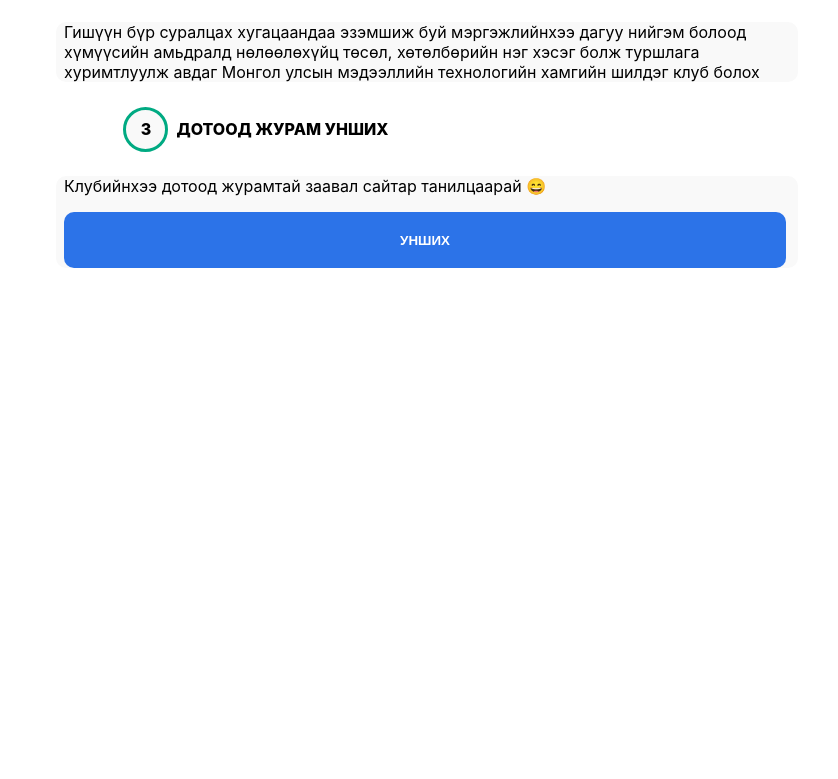
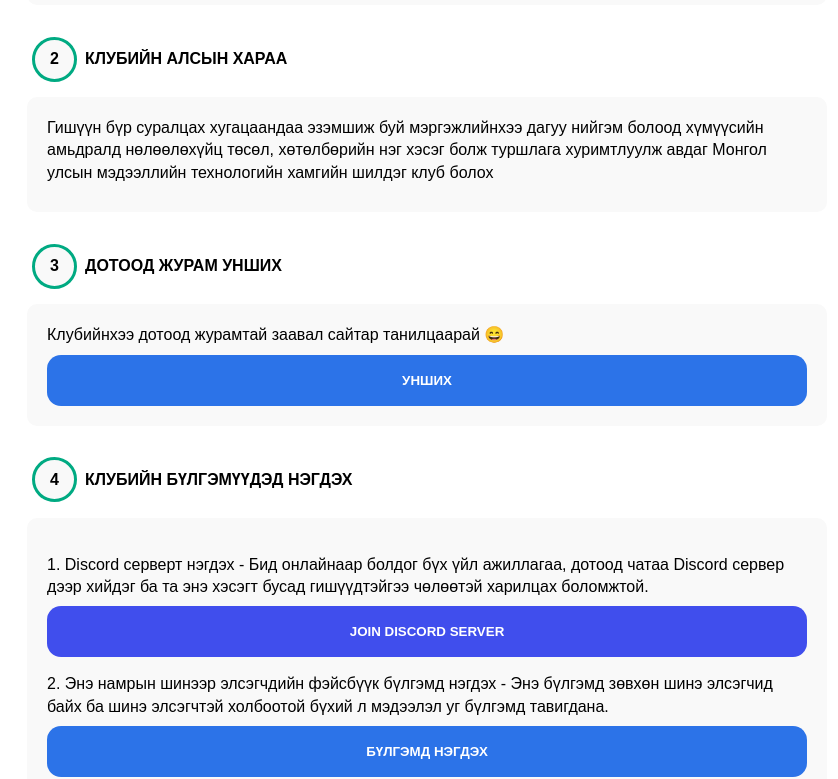
Before and after one commit to hackumclub/new-members, a Next.js app: page / in a window 1280 px wide. Shown: the part 462-1241 px from the top of the page, without its empty margins (213-1051 px from the left). Before the commit the page ends 800 px from the top, so only its background shows below. Built offline with nearby package versions, Linux system fonts and the light colour scheme.

Commit message:
changed font & some style fixed

```diff
--- /dev/null
+++ b/components/Button/Button.js
@@ -0,0 +1,15 @@
+import styles from "./Button.module.css";
+
+export default function Button({ href, content, type }) {
+  return (
+    <a href={href} target="_blank" rel="noreferrer">
+      {type === "discord" ? (
+        <button className={`${styles.default} ${styles.discord}`}>
+          {content}
+        </button>
+      ) : (
+        <button className={styles.default}>{content}</button>
+      )}
+    </a>
+  );
+}
--- /dev/null
+++ b/components/Button/Button.module.css
@@ -0,0 +1,20 @@
+.default {
+  background-color: #2c73e8;
+  width: 100%;
+  border: 0;
+  padding: 18px;
+  text-transform: uppercase;
+  border-radius: 14px;
+  font-weight: 800;
+  color: #ffffff;
+  cursor: pointer;
+  transition: ease-in 100ms;
+}
+
+.default:hover {
+  opacity: 0.8;
+}
+
+.discord {
+  background-color: #404eed;
+}
--- a/components/Card/Card.js
+++ b/components/Card/Card.js
@@ -1,22 +1,10 @@
 import styles from "./Card.module.css";
 
-export default function Title({ title, hasButton}) {
+export default function Card({ description, children }) {
   return (
     <div className={styles.box}>
-      <p>{title}</p>
-      {
-        hasButton==true ? <TheButton></TheButton> : null
-      }
+      <p className={styles.description}>{description}</p>
+      <div>{children}</div>
     </div>
   );
 }
-
-const TheButton = ({Title}) => {
-  return(
-    <div>
-      <button className={styles.byt}>
-        УНШИХ
-      </button>
-    </div>
-  )
-}
--- a/components/Card/Card.module.css
+++ b/components/Card/Card.module.css
@@ -1,16 +1,21 @@
 .box {
-    background-color: #F9F9F9;
-    width: 742px;
-    padding-left: 8px;
+  background-color: #f9f9f9;
+  padding: 20px;
   border-radius: 10px;
+  line-height: 1.4;
+  margin-bottom: 24px;
 }
 
 .byt {
-    background-color: #2C73E8;
+  background-color: #2c73e8;
   width: 722px;
   height: 56px;
   border: 0;
   border-radius: 10px;
   font-weight: 800;
-    color: #FFFFFF;
+  color: #ffffff;
 }
+
+.description {
+  margin: 0 0 8px 0;
+}
--- a/components/Title/Title.module.css
+++ b/components/Title/Title.module.css
@@ -1,20 +1,21 @@
 .titleContainer {
-    width: 400px;
+  width: 100%;
   padding: 5px;
   display: flex;
-    justify-content: center;
+  justify-content: flex-start;
   align-items: center;
+  margin-bottom: 8px;
 }
 
 .ovel {
   height: 45px;
   width: 45px;
-    background: #F9F9F9;
+  background: #f9f9f9;
   border-radius: 50%;
   display: flex;
   justify-content: center;
   align-items: center;
-    border: 3px solid #00AA82;
+  border: 3px solid #00aa82;
   font-weight: 800;
 }
 
--- /dev/null
+++ b/pages/_documents.js
@@ -0,0 +1,24 @@
+import Document, { Html, Head, Main, NextScript } from "next/document";
+
+class MyDocument extends Document {
+  render() {
+    return (
+      <Html>
+        <Head>
+          <link rel="preconnect" href="https://fonts.googleapis.com" />
+          <link rel="preconnect" href="https://fonts.gstatic.com" crossOrigin />
+          <link
+            href="https://fonts.googleapis.com/css2?family=Rubik:wght@400;600;700;800&display=swap"
+            rel="stylesheet"
+          />
+        </Head>
+        <body>
+          <Main />
+          <NextScript />
+        </body>
+      </Html>
+    );
+  }
+}
+
+export default MyDocument;
--- a/pages/index.js
+++ b/pages/index.js
@@ -1,28 +1,49 @@
 import Head from "next/head";
-import Image from "next/image";
 import styles from "../styles/Home.module.css";
 import Title from "../components/Title/Title";
 import Card from "../components/Card/Card";
+import Button from "../components/Button/Button";
 
-const TitleList = [
+const Items = [
   {
-    title: "Клубын эрхэм зорилго",
-    description: "Бид өөрсдийн мэдлэг чадвараа ашиглан хүмүүсийн амьдрал, мэдээллийн хүртээмжийг нэмэгдүүлж, нийгмийн сайн сайханд хувь нэмрээ оруулах шинэ, шилдэг санаачлага гарган хэрэгжүүлдэг клуб юм. Бид өөрчлөлтийг хүлээдэг биш өөрсдөө манлайлж хийдэг хамт олон болж мэдээллийн ил, тод хүртээмжтэй байдлыг өндөр түвшинд хүргэхийг эрмэлзэнэ",
+    title: "Клубийн эрхэм зорилго",
+    description:
+      "Бид өөрсдийн мэдлэг чадвараа ашиглан хүмүүсийн амьдрал, мэдээллийн хүртээмжийг нэмэгдүүлж, нийгмийн сайн сайханд хувь нэмрээ оруулах шинэ, шилдэг санаачлага гарган хэрэгжүүлдэг клуб юм. Бид өөрчлөлтийг хүлээдэг биш өөрсдөө манлайлж хийдэг хамт олон болж мэдээллийн ил, тод хүртээмжтэй байдлыг өндөр түвшинд хүргэхийг эрмэлзэнэ",
   },
   {
-    title: "Клубын алсын хараа",
-    description: "Гишүүн бүр суралцах хугацаандаа эзэмшиж буй мэргэжлийнхээ дагуу нийгэм болоод хүмүүсийн амьдралд нөлөөлөхүйц төсөл, хөтөлбөрийн нэг хэсэг болж туршлага хуримтлуулж авдаг Монгол улсын мэдээллийн технологийн хамгийн шилдэг клуб болох"
+    title: "Клубийн алсын хараа",
+    description:
+      "Гишүүн бүр суралцах хугацаандаа эзэмшиж буй мэргэжлийнхээ дагуу нийгэм болоод хүмүүсийн амьдралд нөлөөлөхүйц төсөл, хөтөлбөрийн нэг хэсэг болж туршлага хуримтлуулж авдаг Монгол улсын мэдээллийн технологийн хамгийн шилдэг клуб болох",
+  },
+];
+
+const Buttons = [
+  {
+    description:
+      "Discord серверт нэгдэх - Бид онлайнаар болдог бүх үйл ажиллагаа, дотоод чатаа Discord сервер дээр хийдэг ба та энэ хэсэгт бусад гишүүдтэйгээ чөлөөтэй харилцах боломжтой.",
+    href: "#",
+    title: "Join discord server",
+    type: "discord",
   },
   {
-    title: "Дотоод журам унших",
-    description: "Клубийнхээ дотоод журамтай заавал сайтар танилцаарай 😄",
-    wButton: true,
+    description:
+      "Энэ намрын шинээр элсэгчдийн фэйсбүүк бүлгэмд нэгдэх - Энэ бүлгэмд зөвхөн шинэ элсэгчид байх ба шинэ элсэгчтэй холбоотой бүхий л мэдээлэл уг бүлгэмд тавигдана.",
+    href: "#",
+    title: "Бүлгэмд нэгдэх",
+    type: "facebook",
+  },
+  {
+    description:
+      "HACKUM клубийн нэгдсэн бүлгэмд нэгдэх - Энэхүү фэйсбүүк бүлгэмд өмнөх төгсөгч, одоо байгаа идэвхтэн гишүүд гээд манай клубтэй холбоотой бүх хүмүүс байдаг тул нийт зарлалыг уг хэсэгт оруулдаг. Тийм учир заавал нэгдээрэй",
+    href: "#",
+    title: "Нэгдсэн бүлгэмд нэгдэх",
+    type: "facebook",
   },
 ];
 
 export default function Home() {
   return (
-    <div className={styles.container}>
+    <>
       <Head>
         <title>HACKUM Тавтай морил</title>
         <meta
@@ -32,23 +53,47 @@ export default function Home() {
         <link rel="icon" href="/favicon.ico" />
       </Head>
       <nav className={styles.header}>HACKUM LOGO</nav>
+      <div className={styles.container}>
         <main className={styles.main}>
           <h1 className={styles.h1}>ХАКУМ КЛУБД ТАВТАЙ МОРИЛ</h1>
           <p className={styles.p}>
-          Юуны өмнө манай клубд нэгдэж, бидний нэг болсон танд баяр хүргэе. Таны
-          клубд ороод хамгийн түрүүнд хийх зүйлсийг дарааллаар нь уг вэб дээр
-          байршууллаа.
+            Юуны өмнө манай клубд нэгдэж, бидний нэг болсон танд баяр хүргэе.
+            Таны клубд ороод хамгийн түрүүнд хийх зүйлсийг дарааллаар нь уг вэб
+            дээр байршууллаа.
           </p>
           {/* Үндсэн танилцуулга хэсэг */}
           <div>
-          {TitleList.map((item, index) =>
+            {Items.map((item, index) => (
               <>
                 <Title key={index} title={item.title} number={index + 1} />
-              <Card title={item.description} hasButton={item.wButton}></Card>
+                <Card description={item.description} />
               </>
-          )}
+            ))}
+            <Title title="Дотоод журам унших" number={3} />
+            <Card description="Клубийнхээ дотоод журамтай заавал сайтар танилцаарай 😄">
+              <Button href="#" content="Унших" />
+            </Card>
+
+            <Title title="Клубийн бүлгэмүүдэд нэгдэх" number={4} />
+            <Card>
+              {Buttons.map((button, index) => (
+                <div className={styles.box} key={index}>
+                  <p className={styles.little}>
+                    {index + 1}. {button.description}
+                  </p>
+                  <Button
+                    href={button.href}
+                    content={button.title}
+                    type={button.type}
+                  />
+                </div>
+              ))}
+            </Card>
+
+            <Card>Вэб хөгжүүлсэн</Card>
           </div>
         </main>
       </div>
+    </>
   );
 }
--- a/styles/Home.module.css
+++ b/styles/Home.module.css
@@ -1,55 +1,16 @@
 .container {
-  min-height: 100vh;
-  /* padding: 0 0.5rem; */
-  /* display: flex;
-  flex-direction: column;
+  display: flex;
   justify-content: center;
-  align-items: center; */
 }
 
 .main {
-  /* padding: 5rem 0; */
+  max-width: 800px;
   flex: 1;
   display: flex;
   flex-direction: column;
   justify-content: start;
   align-items: center;
-}
-
-.title a {
-  color: #0070f3;
-  text-decoration: none;
-}
-
-.title a:hover,
-.title a:focus,
-.title a:active {
-  text-decoration: underline;
-}
-
-.title {
-  margin: 0;
-  line-height: 1.15;
-  font-size: 4rem;
-}
-
-.title,
-.description {
-  text-align: center;
-}
-
-.description {
-  line-height: 1.5;
-  font-size: 1.5rem;
-}
-
-.grid {
-  display: flex;
-  align-items: center;
-  justify-content: center;
-  flex-wrap: wrap;
-  max-width: 800px;
-  margin-top: 3rem;
+  padding-top: 80px;
 }
 
 .header {
@@ -60,24 +21,29 @@
   display: flex;
   justify-content: center;
   align-items: center;
-}
-
-@media (max-width: 600px) {
-  .grid {
-    width: 100%;
-    flex-direction: column;
-  }
+  position: fixed;
 }
 
 .h1 {
-  color: #00AA82;
+  margin-top: 48px;
+  color: #00aa82;
   font-size: 25px;
+  text-align: center;
 }
 
 .p {
   color: #818181;
-  line-height: 18.96px;
+  line-height: 1.4;
   font-weight: 400;
-  width: 606px;
   text-align: center;
+  margin-top: -5px;
+  margin-bottom: 48px;
 }
+
+.little {
+  margin: 0 0 8px 0;
+}
+
+.box {
+  margin-top: 16px;
+}
--- a/styles/globals.css
+++ b/styles/globals.css
@@ -2,8 +2,7 @@ html,
 body {
   padding: 0;
   margin: 0;
-  font-family: -apple-system, BlinkMacSystemFont, Segoe UI, Roboto, Oxygen,
-    Ubuntu, Cantarell, Fira Sans, Droid Sans, Helvetica Neue, sans-serif;
+  font-family: "Rubik", sans-serif;
 }
 
 a {
```
Lines whose indentation alone changed are shown as unchanged.
